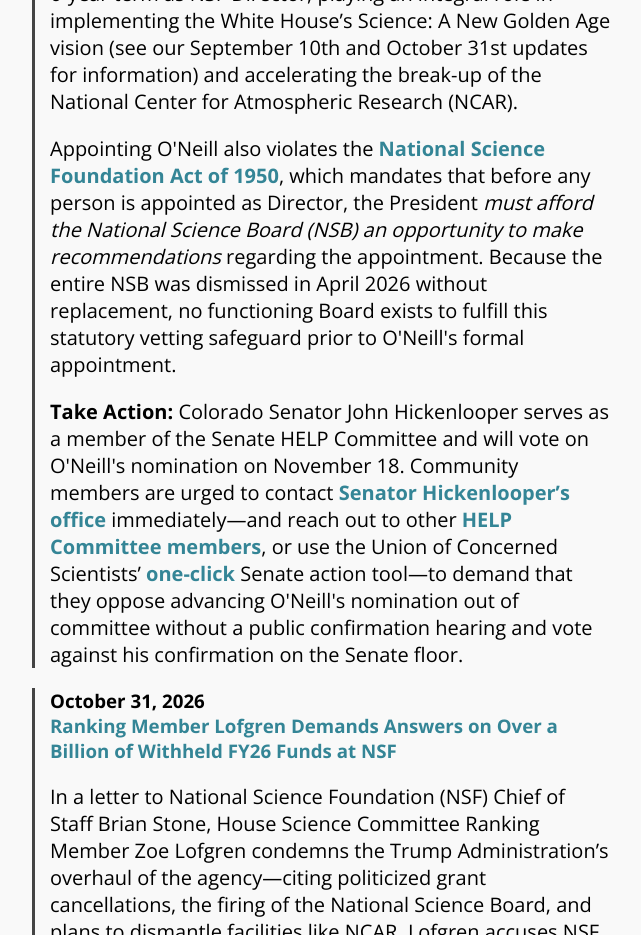
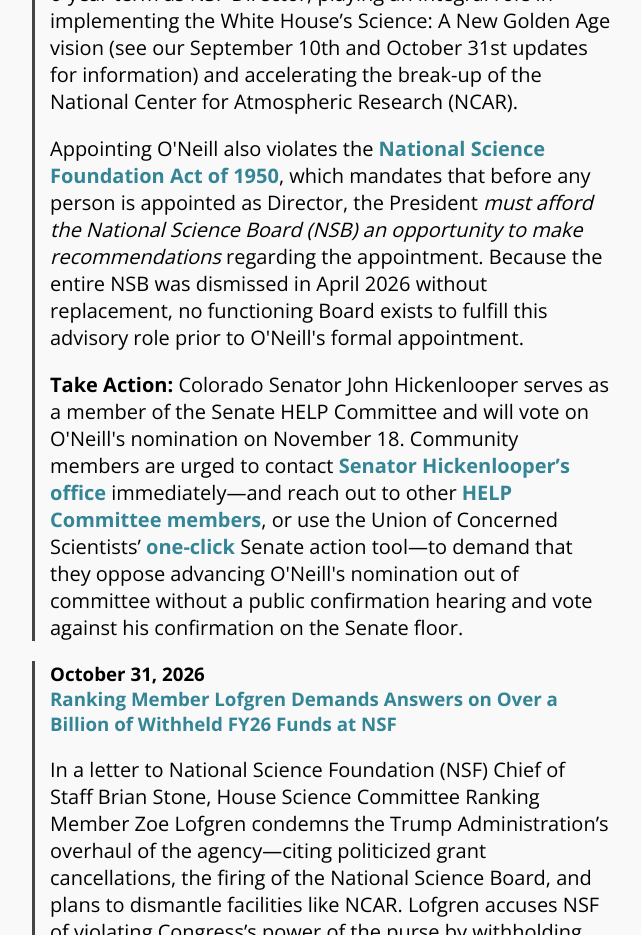
Before and after one commit to savencar/savencar.github.io, a plain HTML site: page timeline.html in a window 1280 px wide. Shown: the part 1480-2415 px from the top of the page, without its empty margins (28-669 px from the left). Drawn offline with nearby package versions, Linux system fonts and the light colour scheme.

Commit message:
rephrase advisory role

```diff
--- a/timeline.html
+++ b/timeline.html
@@ -234,7 +234,7 @@
                                 Following the 2026 midterm elections, Senate HELP Committee Chairman Bill Cassidy (R-LA) scheduled a <em>November 18 executive session vote</em> to rush through five Trump Administration nominees—including Jim O'Neill for NSF Director—during the final weeks of the 119th Congress, bypassing a public confirmation hearing entirely. Following O'Neill's nomination on March 2, 2026, House Science Committee Ranking Member Zoe Lofgren (D-CA) urged Cassidy to <a href="https://democrats-science.house.gov/news/press-releases/ranking-member-lofgren-pushes-for-public-hearing-on-jim-oneill-as-next-nsf-director">hold a public hearing</a> to examine O'Neill's fitness and temperament—citing his promotion of unproven COVID-19 treatments and his approval of an unethical, $1.6 million sole-source anti-vaccine study while leading the CDC. Public questioning under oath is critical because O'Neill would become the first Director in NSF's 76-year history without a scientific degree or research management experience. If confirmed, O'Neill would serve a 6-year term as NSF Director, playing an integral role in implementing the White House’s Science: A New Golden Age vision (see our September 10th and October 31st updates for information) and accelerating the break-up of the National Center for Atmospheric Research (NCAR).
                             </p>
                             <p>
-                                Appointing O'Neill also violates the <a href="https://nsf-gov-resources.nsf.gov/2023-04/NSF_act_1950_legislation.pdf">National Science Foundation Act of 1950</a>, which mandates that before any person is appointed as Director, the President <em>must afford the National Science Board (NSB) an opportunity to make recommendations</em> regarding the appointment. Because the entire NSB was dismissed in April 2026 without replacement, no functioning Board exists to fulfill this statutory vetting safeguard prior to O'Neill's formal appointment.
+                                Appointing O'Neill also violates the <a href="https://nsf-gov-resources.nsf.gov/2023-04/NSF_act_1950_legislation.pdf">National Science Foundation Act of 1950</a>, which mandates that before any person is appointed as Director, the President <em>must afford the National Science Board (NSB) an opportunity to make recommendations</em> regarding the appointment. Because the entire NSB was dismissed in April 2026 without replacement, no functioning Board exists to fulfill this advisory role prior to O'Neill's formal appointment.
                             </p>
                             <p>
                                 <strong>Take Action:</strong> Colorado Senator John Hickenlooper serves as a member of the Senate HELP Committee and will vote on O'Neill's nomination on November 18. Community members are urged to contact <a href="https://www.hickenlooper.senate.gov/">Senator Hickenlooper’s office</a> immediately—and reach out to other <a href="https://www.help.senate.gov/about/members">HELP Committee members</a>, or use the Union of Concerned Scientists’ <a href="https://secure.ucs.org/a/2026-jim-oneill-nom-nsf">one-click</a> Senate action tool—to demand that they oppose advancing O'Neill's nomination out of committee without a public confirmation hearing and vote against his confirmation on the Senate floor.
```
